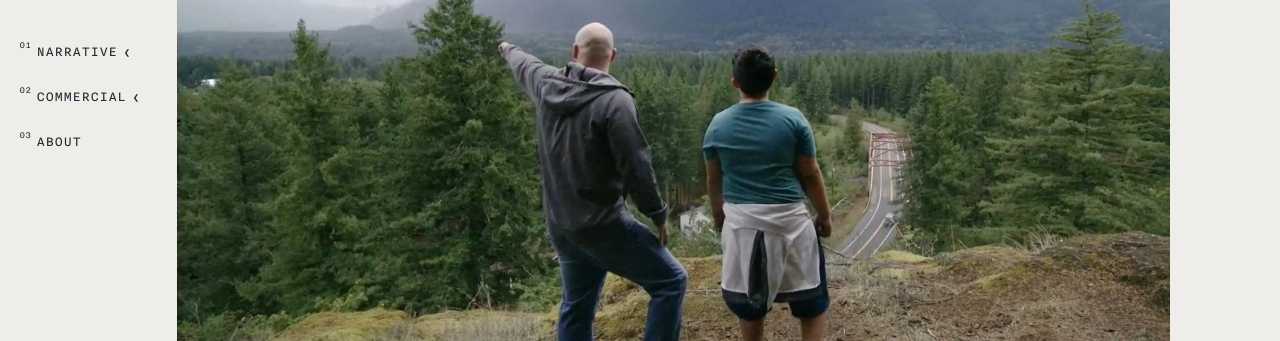
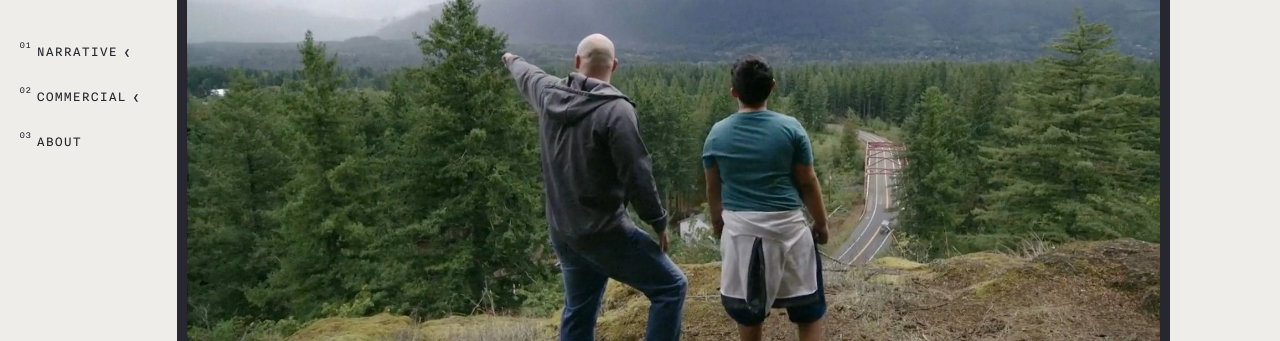
Before and after one commit to peks-dev/julian-astro-web, an Astro site: page / in a window 1280 px wide. Shown: the part 187-528 px from the top of the page. Built offline with nearby package versions, Linux system fonts and the light colour scheme; Astro itself is replaced by a stand-in of ours.

Commit message:
border-changes-slider

```diff
--- a/src/components/sliderv2/Sliderv2.astro
+++ b/src/components/sliderv2/Sliderv2.astro
@@ -124,6 +124,7 @@ import Btn from "../Btn.astro";
   .slider-v2__img-container {
     width: 100%;
     height: 100%;
+    border: 1rem solid var(--accent-black);
   }
   .slider-v2__img-container img {
     width: 100%;
```
